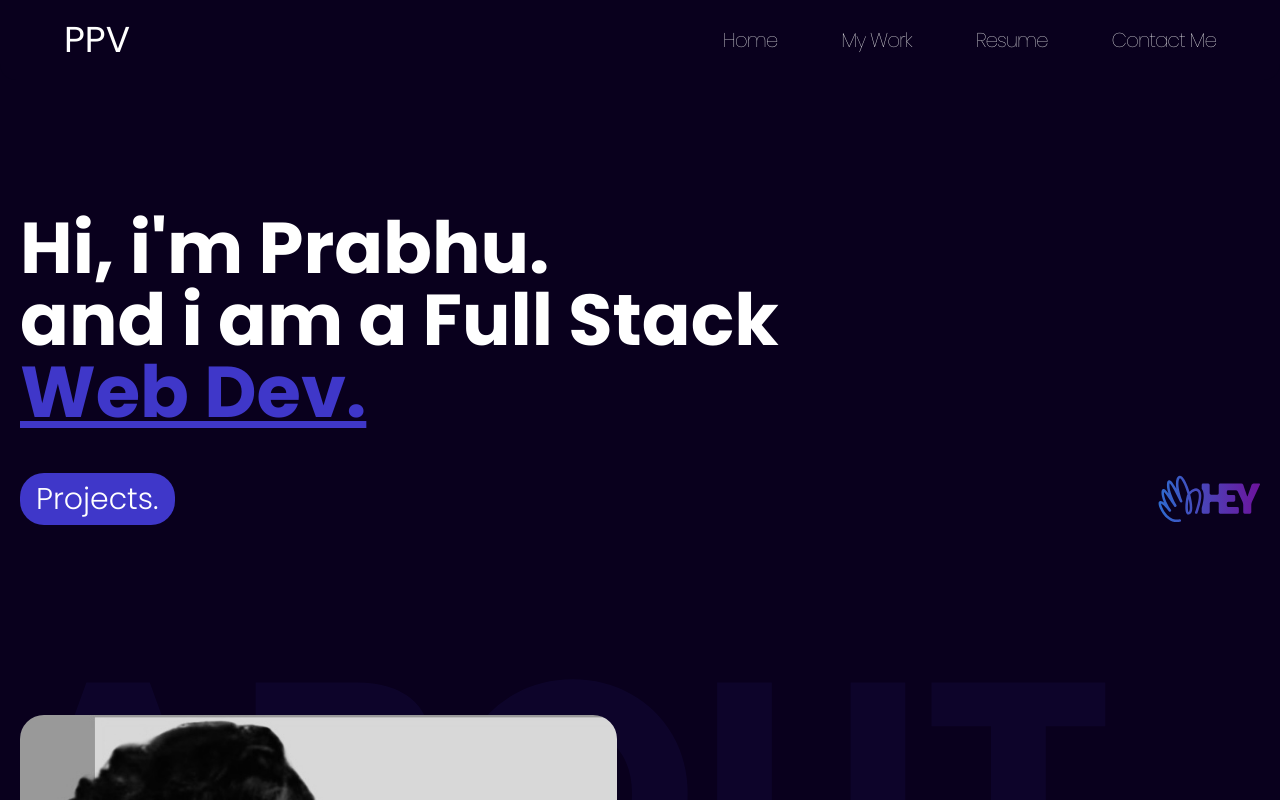
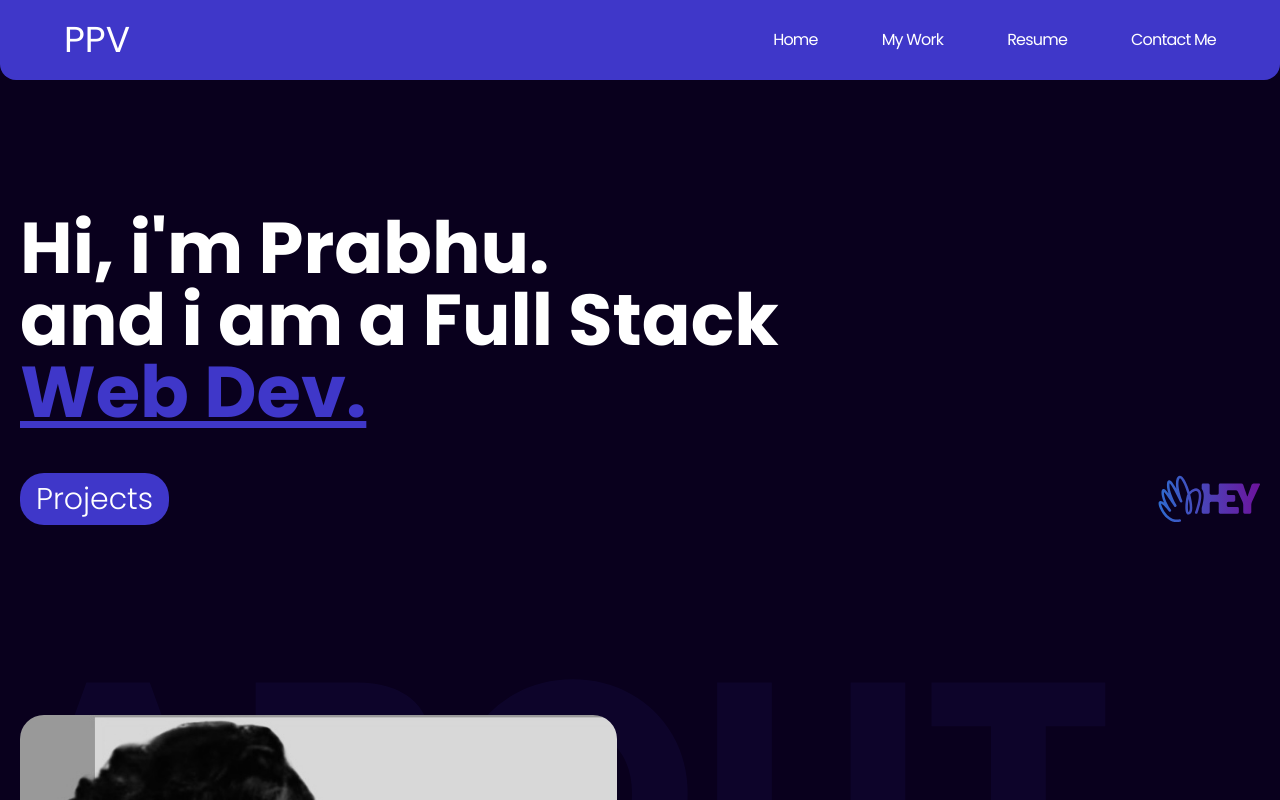
Before and after one commit to S550Stang/portfoliov3, a React (Create React App) app: page / in a window 1280 px wide. Shown: the top 800 px of the page. Built offline with nearby package versions, Linux system fonts and the light colour scheme.

Commit message:
check all the pages are working properly

```diff
--- a/src/components/Body/bodyComponent/HeadingSection.jsx
+++ b/src/components/Body/bodyComponent/HeadingSection.jsx
@@ -12,8 +12,8 @@ export const HeadingSection = () => {
       <span className="text-[#3F37C9] underline">Web Dev.</span>
       <br />
       <div className="flex justify-between items-center">
-        <button className="bg-[#3F37C9] font-light text-3xl px-4 py-2 rounded-3xl cursor-pointer ">
-          <a href="#MyWork">Projects.</a>
+        <button className="bg-[#3F37C9] font-light text-3xl px-4 py-2 rounded-3xl cursor-pointer hover:scale-110 transition duration-300 ease-in-out ">
+          <a href="#MyWork">Projects</a>
         </button>
         <img src={Image} alt="Hey" className="hidden md:block w-40" />
       </div>
--- a/src/components/Footer/footerComponent/FooterSection.jsx
+++ b/src/components/Footer/footerComponent/FooterSection.jsx
@@ -29,7 +29,7 @@ export const FooterSection = () => {
         });
   }, [inView, animation]);
   return (
-    <div className="mt-10 px-2 bg-[#3F37C9] w-screen h-20 flex items-center justify-between text-white font-light  ">
+    <div className="mt-10 px-2 bg-[#3F37C9] w-screen h-14 rounded-t-2xl flex items-center justify-between  font-light  ">
       <div className="text-xs"> © All Copyrights Reserved </div>
       <motion.div
         ref={ref}
--- a/src/components/Navbar/Navbar.js
+++ b/src/components/Navbar/Navbar.js
@@ -4,8 +4,8 @@ import { NavbarLogo } from "./navbarComponent/NavbarLogo";
 export const Navbar = () => {
   return (
     <div
-      className="text-white bg-[#09001D] flex justify-between
-     items-center w-screen h-20 p-5 md:px-8 lg:px-12 xl:px-16 2xl:px-24 rounded-b-2xl fixed z-10 "
+      className="text-white bg-[#3F37C9] flex justify-between
+     items-center w-screen h-20 p-5 md:px-8 lg:px-12 xl:px-16 2xl:px-24 rounded-b-2xl fixed left-0 right-0   z-10 "
     >
       <NavbarLogo />
       <NavbarMenu />
--- a/src/components/Navbar/navbarComponent/NavbarDropDown.jsx
+++ b/src/components/Navbar/navbarComponent/NavbarDropDown.jsx
@@ -1,4 +1,4 @@
-import React from "react";
+import CV from "../../../assets/Prabhu_Resume.docx";
 import { motion } from "framer-motion";
 
 export const NavbarDropDown = ({ menu }) => {
@@ -7,9 +7,9 @@ export const NavbarDropDown = ({ menu }) => {
       {menu ? (
         <motion.div
           animate={{ y: 1 }}
-          className="fixed left-0 right-0 w-screen h-28 bg-gradient-to-br from-[#3F37C9]  to-transparent bg-opacity-40  backdrop-blur-md shadow-xl   rounded-b-2xl"
+          className="md:hidden fixed mt-3 right-0 left-0  w-screen h-28 bg-gradient-to-br from-[#3F37C9]  to-transparent bg-opacity-40  backdrop-blur-md shadow-xl rounded-b-2xl"
         >
-          <ul className="px-5 font-light">
+          <ul className="md:hidden px-5 font-light">
             <motion.li
               initial={{ x: "100vw" }}
               animate={{ x: 1 }}
@@ -33,7 +33,7 @@ export const NavbarDropDown = ({ menu }) => {
               animate={{ x: 1 }}
               transition={{ type: "spring", stiffness: 100, delay: 0.3 }}
             >
-              <a href="#Resume" className="hover:underline">
+              <a href={CV} download className="hover:underline cursor-pointer ">
                 Resume
               </a>
             </motion.li>
--- a/src/components/Navbar/navbarComponent/NavbarMenu.jsx
+++ b/src/components/Navbar/navbarComponent/NavbarMenu.jsx
@@ -17,24 +17,24 @@ export const NavbarMenu = () => {
           <HiOutlineMenuAlt4 className="w-7 h-7" />
         )}
       </button>
-      <ul className="hidden md:flex justify-between items-center font-thin tracking-tighter md:gap-6 lg:gap-10 xl:gap-16 2xl:gap-28 md:text-md lg:text-lg xl:text-xl 2xl:text-2xl ">
+      <ul className="hidden md:flex justify-between items-center font-normal tracking-tighter md:gap-6 lg:gap-10 xl:gap-16 2xl:gap-28 md:text-md  ">
         <li>
-          <a href="#Home" className="hover:underline">
+          <a href="#Home" className="hover:underline  cursor-pointer">
             Home
           </a>
         </li>
         <li>
-          <a href="#MyWork" className="hover:underline cursor-pointer">
+          <a href="#MyWork" className="hover:underline cursor-pointer ">
             My Work
           </a>
         </li>
         <li>
-          <a href={CV} download className="cursor-pointer ">
+          <a href={CV} download className="hover:underline cursor-pointer ">
             Resume
           </a>
         </li>
         <li>
-          <a href="#ContactMe" className="hover:underline">
+          <a href="#ContactMe" className="hover:underline cursor-pointer">
             Contact Me
           </a>
         </li>
```
